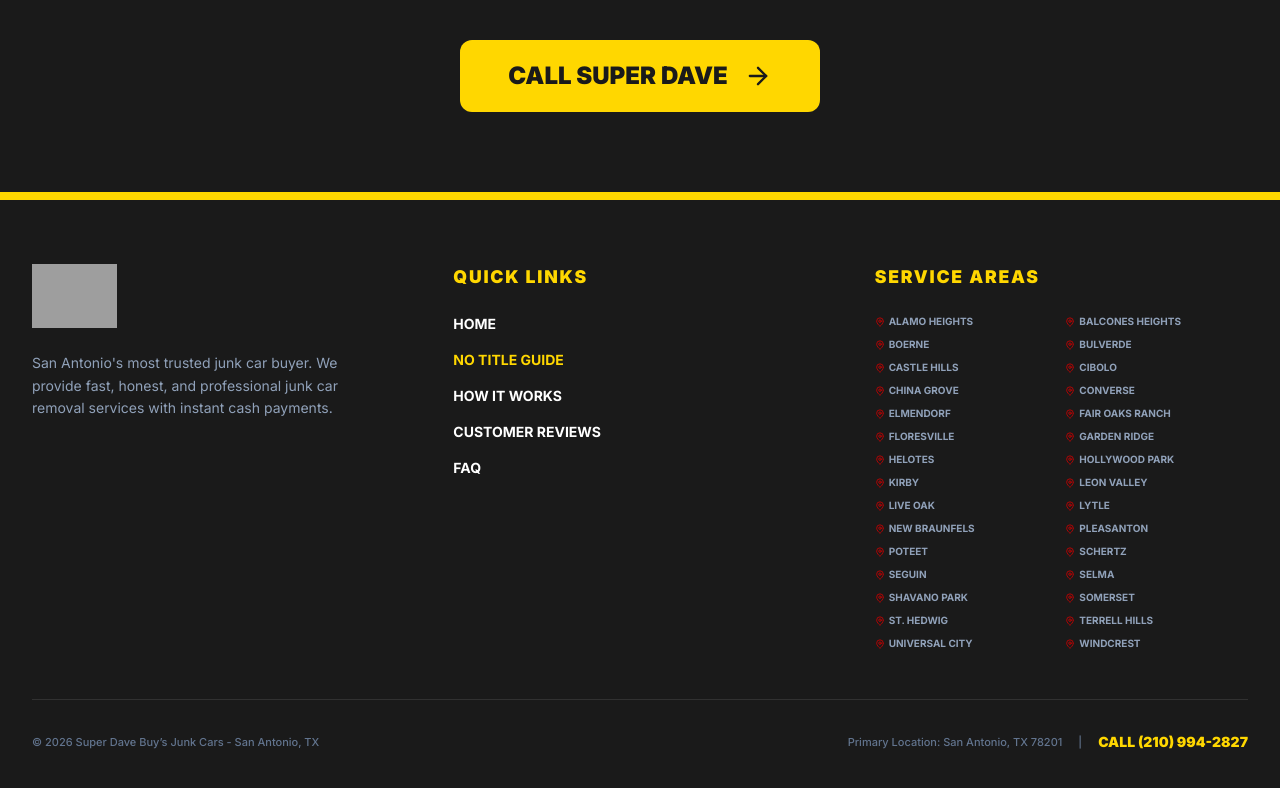
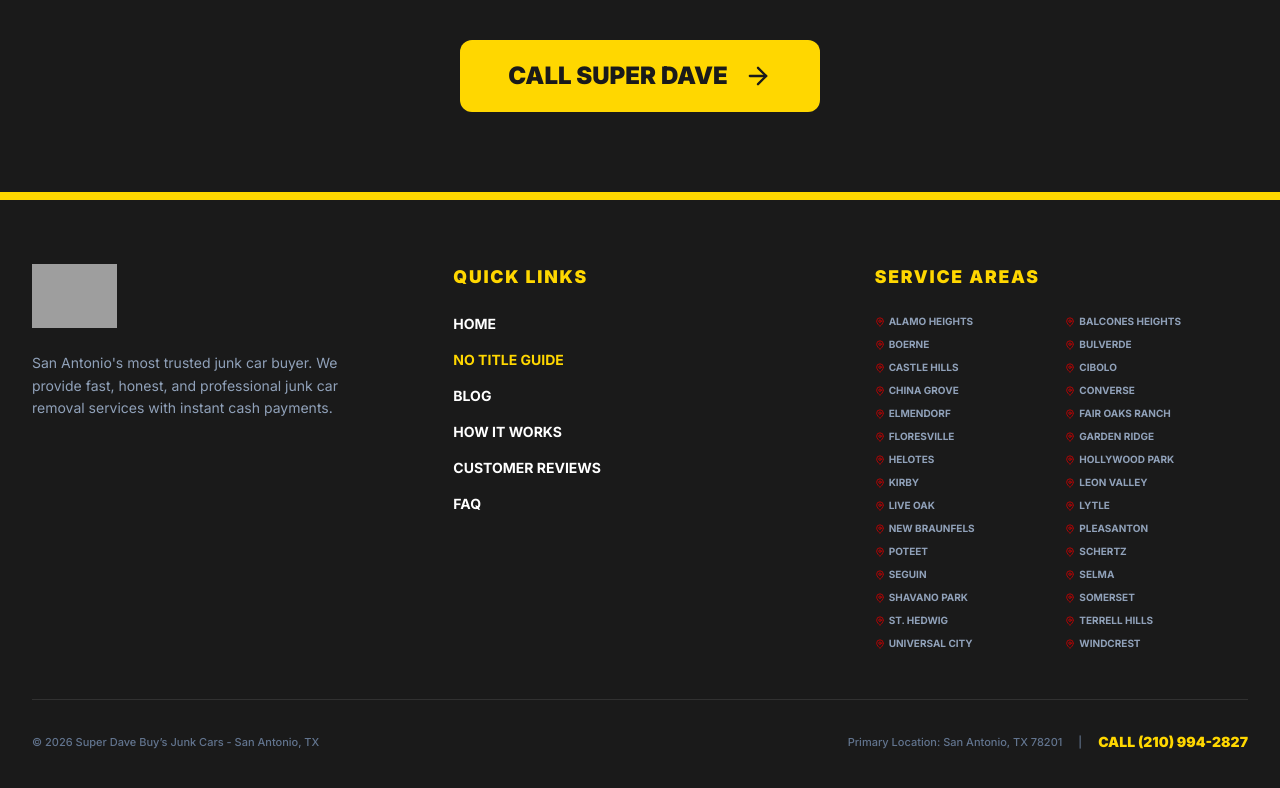
Before and after one commit to trishmarie002-art/Super-Dave-Buys-Junk-cars, a React (Vite) app: page /services/sell-my-car-no-title in a window 1280 px wide. Shown: the part 1914-2702 px from the top of the page. Built offline with nearby package versions, Linux system fonts and the light colour scheme; grey boxes are pictures that could not be loaded.

Commit message:
Add blog to footer navigation

```diff
--- a/src/components/Footer.tsx
+++ b/src/components/Footer.tsx
@@ -25,6 +25,7 @@
             <nav className="flex flex-col gap-4 text-sm font-bold uppercase">
               <Link to="/" onClick={() => window.scrollTo(0, 0)} className="hover:text-brand-yellow transition-colors">Home</Link>
               <Link to="/services/sell-my-car-no-title" className="hover:text-brand-yellow transition-colors text-brand-yellow">No Title Guide</Link>
+              <Link to="/blog" className="hover:text-brand-yellow transition-colors">Blog</Link>
               <Link to="/#how-it-works" className="hover:text-brand-yellow transition-colors">How It Works</Link>
               <Link to="/#reviews" className="hover:text-brand-yellow transition-colors">Customer Reviews</Link>
               <Link to="/#faq" className="hover:text-brand-yellow transition-colors">FAQ</Link>
```
